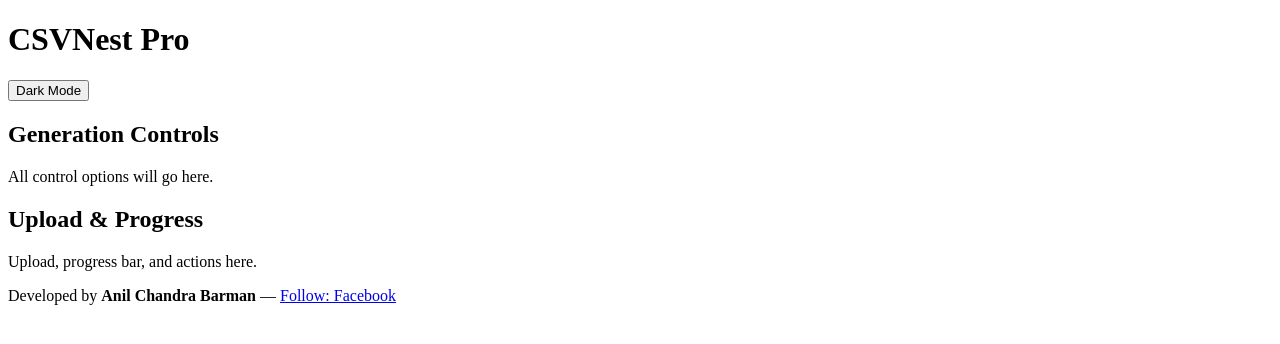
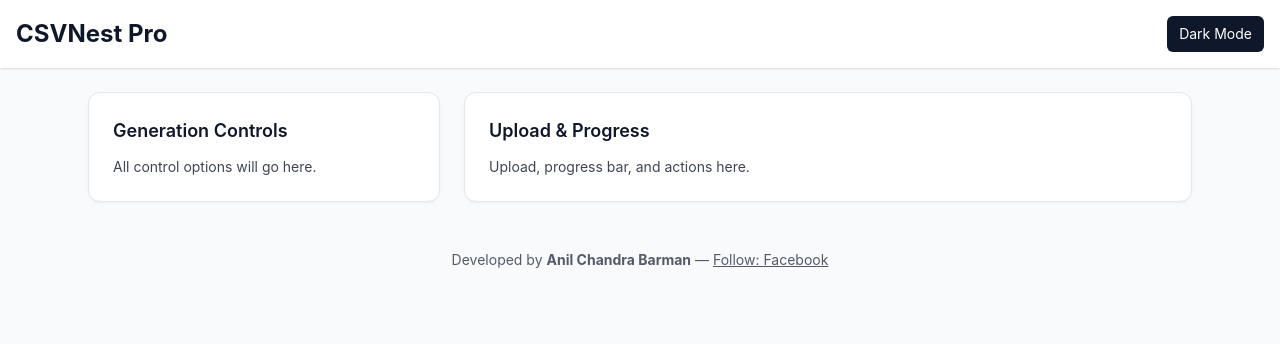
Before and after one commit to acbfreelencer-tech/csvnest_pro_final_layout, a Next.js app: page / in a window 1280 px wide. Shown: the top 344 px of the page. Built offline with nearby package versions, Linux system fonts and the light colour scheme.

Commit message:
Add files via upload

```diff
--- /dev/null
+++ b/app/layout.jsx
@@ -0,0 +1,16 @@
+import "./globals.css";
+
+export const metadata = {
+  title: "CSVNest Pro",
+  description: "AI-powered metadata generator for creatives",
+};
+
+export default function RootLayout({ children }) {
+  return (
+    <html lang="en">
+      <body className="bg-slate-50 dark:bg-slate-900 text-slate-900 dark:text-slate-100">
+        {children}
+      </body>
+    </html>
+  );
+}
```
